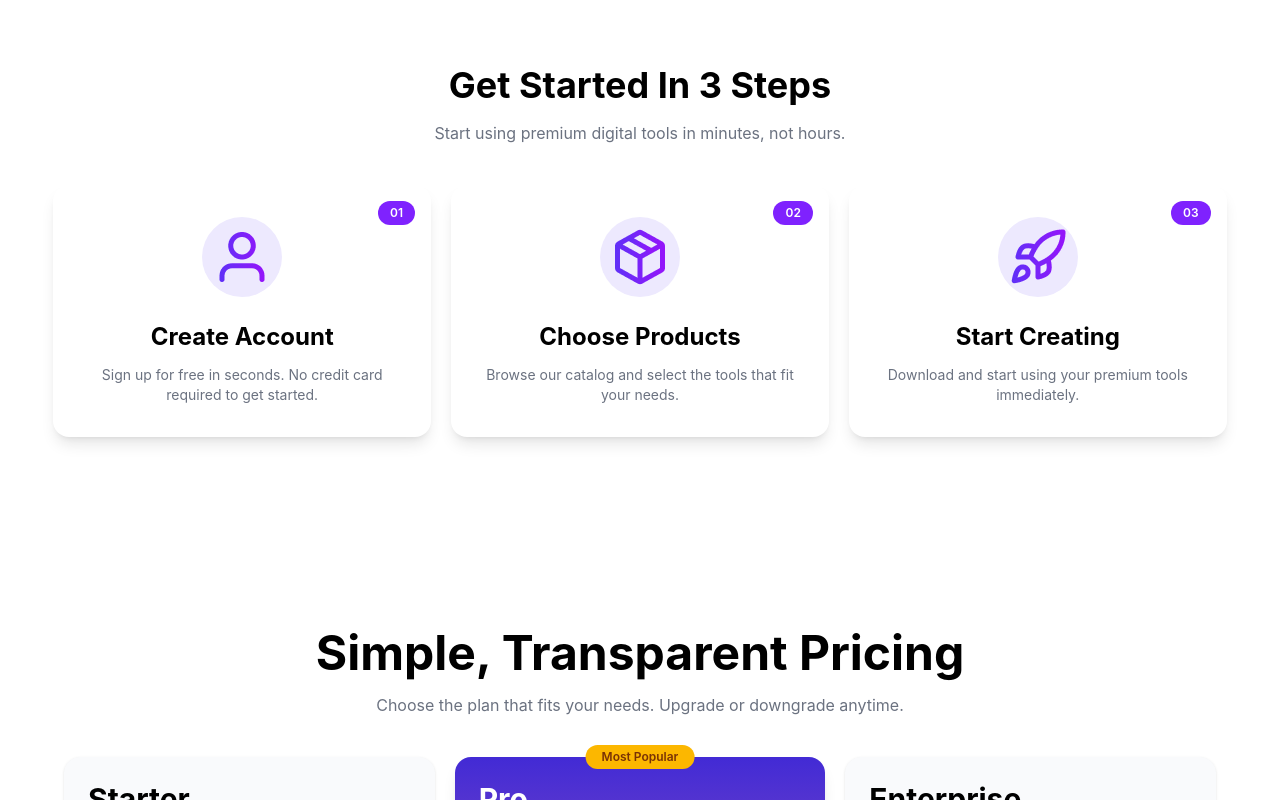
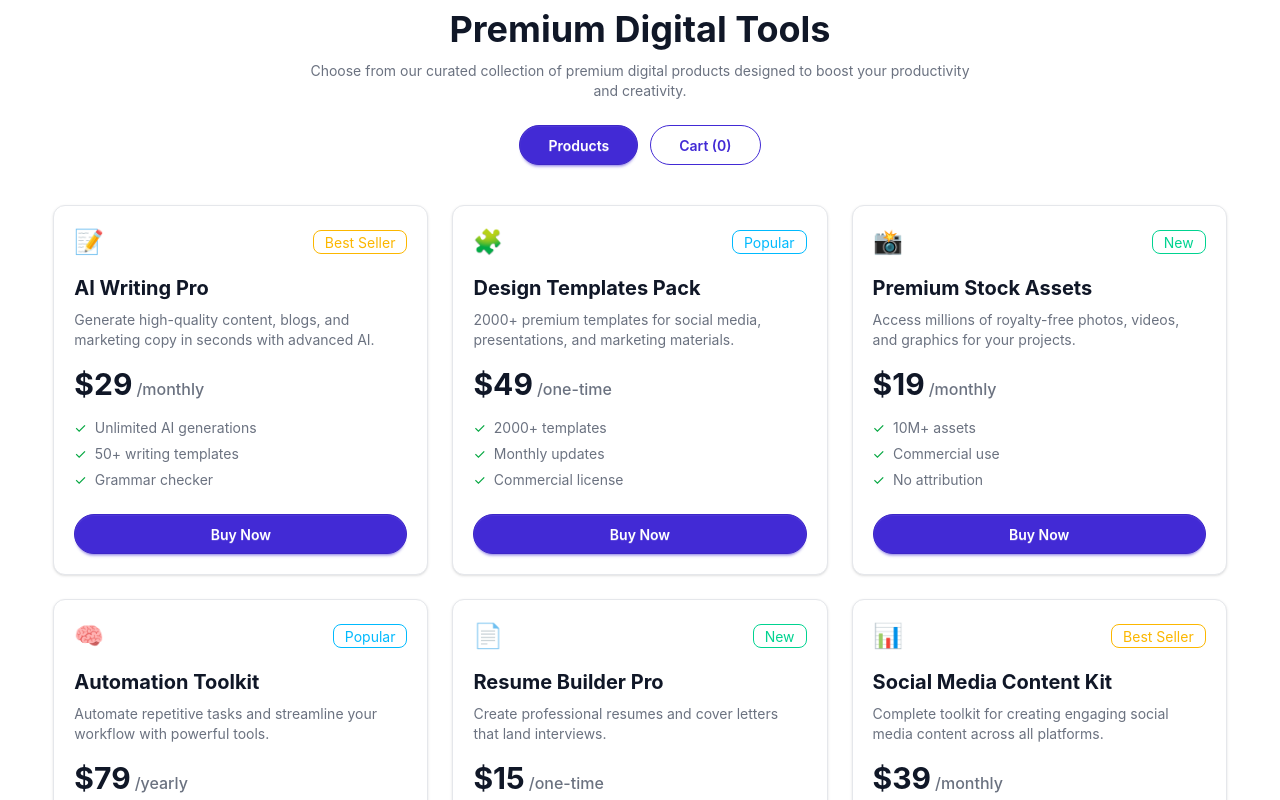
Before and after one commit to Md-Rakib-Hasan-Rabbi/digitools-platform, a React (Vite) app: page / in a window 1280 px wide. Shown: the part 860-1660 px from the top of the page. Built offline with nearby package versions, Linux system fonts and the light colour scheme.

Commit message:
Main section done

```diff
--- /dev/null
+++ b/public/data.json
@@ -0,0 +1,68 @@
+[
+	{
+		"id": 1,
+		"name": "AI Writing Pro",
+		"description": "Generate high-quality content, blogs, and marketing copy in seconds with advanced AI.",
+		"price": 29,
+		"period": "monthly",
+		"tag": "best seller",
+		"tagType": "Best Seller",
+		"features": ["Unlimited AI generations", "50+ writing templates", "Grammar checker"],
+		"icon": "📝"
+	},
+	{
+		"id": 2,
+		"name": "Design Templates Pack",
+		"description": "2000+ premium templates for social media, presentations, and marketing materials.",
+		"price": 49,
+		"period": "one-time",
+		"tag": "popular",
+		"tagType": "Popular",
+		"features": ["2000+ templates", "Monthly updates", "Commercial license"],
+		"icon": "🧩"
+	},
+	{
+		"id": 3,
+		"name": "Premium Stock Assets",
+		"description": "Access millions of royalty-free photos, videos, and graphics for your projects.",
+		"price": 19,
+		"period": "monthly",
+		"tag": "new",
+		"tagType": "New",
+		"features": ["10M+ assets", "Commercial use", "No attribution"],
+		"icon": "📸"
+	},
+	{
+		"id": 4,
+		"name": "Automation Toolkit",
+		"description": "Automate repetitive tasks and streamline your workflow with powerful tools.",
+		"price": 79,
+		"period": "yearly",
+		"tag": "popular",
+		"tagType": "Popular",
+		"features": ["50+ automations", "API access", "Custom workflows"],
+		"icon": "🧠"
+	},
+	{
+		"id": 5,
+		"name": "Resume Builder Pro",
+		"description": "Create professional resumes and cover letters that land interviews.",
+		"price": 15,
+		"period": "one-time",
+		"tag": "new",
+		"tagType": "New",
+		"features": ["100+ templates", "ATS optimization", "Export to PDF"],
+		"icon": "📄"
+	},
+	{
+		"id": 6,
+		"name": "Social Media Content Kit",
+		"description": "Complete toolkit for creating engaging social media content across all platforms.",
+		"price": 39,
+		"period": "monthly",
+		"tag": "best seller",
+		"tagType": "Best Seller",
+		"features": ["5000+ assets", "Scheduler included", "Analytics dashboard"],
+		"icon": "📊"
+	}
+]
--- a/src/App.jsx
+++ b/src/App.jsx
@@ -1,21 +1,40 @@
 import './App.css'
-import Apps from './components/navbar/apps-section/apps'
-import Started from './components/navbar/steps-section/Steps'
-import Hero from './components/navbar/hero-section/Hero'
+import { useState } from 'react'
+import Stats from './components/stats-section/Stats'
+import Started from './components/steps-section/Steps'
+import Hero from './components/hero-section/Hero'
 import Navbar from './components/navbar/Navbar'
-import Tools from './components/navbar/premium-digital-tools/Tools'
-import Pricing from './components/navbar/pricing-section/Pricing'
-import Footer from './components/navbar/footer-section/Footer'
+import Main from './components/main-section/Main'
+import Pricing from './components/pricing-section/Pricing'
+import Footer from './components/footer-section/Footer'
 
 function App() {
+  const [cartItems, setCartItems] = useState([])
+
+  const handleAddToCart = (product) => {
+    setCartItems((prev) => [...prev, product])
+  }
+
+  const handleRemoveFromCart = (id) => {
+    setCartItems((prev) => prev.filter((item) => item.id !== id))
+  }
+
+  const handleClearCart = () => {
+    setCartItems([])
+  }
 
 
   return (
     <>
-      <Navbar />
+      <Navbar cartCount={cartItems.length} />
       <Hero />
-      <Apps />
-      <Tools />
+      <Stats />
+      <Main
+        cartItems={cartItems}
+        onAddToCart={handleAddToCart}
+        onRemoveFromCart={handleRemoveFromCart}
+        onClearCart={handleClearCart}
+      />
       <Started />
       <Pricing  />
       <Footer />
--- a/src/components/navbar/footer-section/Footer.jsx
+++ b/src/components/footer-section/Footer.jsx
@@ -1,7 +1,7 @@
 import React from 'react';
-import instagram from '../../../assets/instagram.png';
-import facebook from '../../../assets/facebook.png';
-import twitter from '../../../assets/twitter.png';
+import instagram from '../../assets/Instagram.png';
+import facebook from '../../assets/Facebook.png';
+import twitter from '../../assets/Twitter.png';
 
 const Footer = () => {
     return (
--- a/src/components/navbar/hero-section/Hero.jsx
+++ b/src/components/hero-section/Hero.jsx
@@ -1,5 +1,5 @@
 import React from 'react';
-import banner from '../../../assets/banner.png';
+import banner from '../../assets/banner.png';
 const Hero = () => {
     return (
         <section className="bg-white">
--- /dev/null
+++ b/src/components/main-section/Main.jsx
@@ -0,0 +1,131 @@
+import React, { useEffect, useState } from 'react';
+
+const tagStyles = {
+    popular: 'badge badge-info badge-outline',
+    new: 'badge badge-success badge-outline',
+    'best seller': 'badge badge-warning badge-outline',
+};
+
+const Main = ({ cartItems, onAddToCart, onRemoveFromCart, onClearCart }) => {
+    const [activeSection, setActiveSection] = useState('products');
+    const [products, setProducts] = useState([]);
+
+    useEffect(() => {
+        const loadProducts = async () => {
+            const response = await fetch('/data.json');
+            const data = await response.json();
+            setProducts(data);
+        };
+
+        loadProducts();
+    }, []);
+
+    return (
+        <section className="bg-white py-16">
+            <div className="mx-auto w-11/12">
+                <div className="text-center">
+                    <h2 className="text-4xl font-bold text-[#101727]">Premium Digital Tools</h2>
+                    <p className="mx-auto mt-3 max-w-2xl text-sm text-[#6B7280]">
+                        Choose from our curated collection of premium digital products designed to boost your productivity and creativity.
+                    </p>
+
+                    <div className="mt-6 flex items-center justify-center gap-3">
+                        <button
+                            type="button"
+                            onClick={() => setActiveSection('products')}
+                            className={`btn rounded-full px-7 ${
+                                activeSection === 'products' ? 'btn-primary text-white' : 'btn-outline btn-primary'
+                            }`}
+                        >
+                            Products
+                        </button>
+                        <button
+                            type="button"
+                            onClick={() => setActiveSection('cart')}
+                            className={`btn rounded-full px-7 ${
+                                activeSection === 'cart' ? 'btn-primary text-white' : 'btn-outline btn-primary'
+                            }`}
+                        >
+                            Cart ({cartItems.length})
+                        </button>
+                    </div>
+                </div>
+
+                {activeSection === 'products' ? (
+                    <div className="mt-10 grid grid-cols-1 gap-6 md:grid-cols-2 lg:grid-cols-3">
+                        {products.map((product) => (
+                            <article key={product.id} className="rounded-xl border border-gray-200 bg-white p-5 shadow-sm">
+                                <div className="mb-4 flex items-center justify-between">
+                                    <span className="text-2xl" aria-hidden="true">{product.icon}</span>
+                                    <span className={tagStyles[product.tag]}>{product.tagType}</span>
+                                </div>
+
+                                <h3 className="text-xl font-bold text-[#101727]">{product.name}</h3>
+                                <p className="mt-2 text-sm text-[#6B7280]">{product.description}</p>
+
+                                <p className="mt-4 text-3xl font-bold text-[#101727]">
+                                    ${product.price}
+                                    <span className="ml-1 text-base font-medium text-[#6B7280]">/{product.period}</span>
+                                </p>
+
+                                <ul className="mt-4 space-y-1.5 text-sm text-[#6B7280]">
+                                    {product.features.map((feature) => (
+                                        <li key={feature} className="flex items-center gap-2">
+                                            <span className="text-green-600">✓</span>
+                                            <span>{feature}</span>
+                                        </li>
+                                    ))}
+                                </ul>
+
+                                <button
+                                    type="button"
+                                    className="btn btn-primary mt-6 w-full rounded-full text-white"
+                                    onClick={() => onAddToCart(product)}
+                                >
+                                    Buy Now
+                                </button>
+                            </article>
+                        ))}
+                    </div>
+                ) : (
+                    <div className="mx-auto mt-10 max-w-2xl space-y-4">
+                        {cartItems.length === 0 ? (
+                            <div className="rounded-xl border border-dashed border-gray-300 p-10 text-center text-[#6B7280]">
+                                Your cart is empty.
+                            </div>
+                        ) : (
+                            <>
+                                <div className="space-y-3">
+                                    {cartItems.map((item) => (
+                                        <article key={item.id} className="flex items-center justify-between rounded-xl border border-gray-200 p-4">
+                                            <div className="flex items-center gap-3">
+                                                <span className="text-xl" aria-hidden="true">{item.icon}</span>
+                                                <div>
+                                                    <h4 className="font-semibold text-[#101727]">{item.name}</h4>
+                                                    <p className="text-sm text-[#6B7280]">${item.price}/{item.period}</p>
+                                                </div>
+                                            </div>
+                                            <button
+                                                type="button"
+                                                onClick={() => onRemoveFromCart(item.id)}
+                                                className="btn btn-sm btn-outline btn-error"
+                                            >
+                                                Remove
+                                            </button>
+                                        </article>
+                                    ))}
+                                </div>
+
+                                <button type="button" onClick={onClearCart} className="btn btn-primary w-full rounded-full text-white">
+                                    Proceed to Checkout
+                                </button>
+                            </>
+                        )}
+                    </div>
+                )}
+            </div>
+        </section>
+    );
+};
+
+export default Main;
--- a/src/components/navbar/premium-digital-tools/Tools.jsx
+++ /dev/null
@@ -1,11 +0,0 @@
-import React from 'react';
-
-const Tools = () => {
-    return (
-        <div>
-            <h1>Hello</h1>
-        </div>
-    );
-};
-
-export default Tools;
--- a/src/components/navbar/pricing-section/Pricing.jsx
+++ b/src/components/pricing-section/Pricing.jsx
@@ -1,5 +1,5 @@
 import React from 'react';
-import right from '../../../assets/green_right.png';
+import right from '../../assets/green_right.png';
 
 const Pricing = () => {
     return (
--- a/src/components/navbar/steps-section/Steps.jsx
+++ b/src/components/steps-section/Steps.jsx
@@ -1,7 +1,7 @@
 import React from 'react';
-import user from '../../../assets/user.png';
-import product from '../../../assets/package.png';
-import rocket from '../../../assets/rocket.png';
+import user from '../../assets/user.png';
+import product from '../../assets/package.png';
+import rocket from '../../assets/rocket.png';
 
 const Steps = () => {
     return (
```
Also changed, not shown: src/components/navbar/Navbar.jsx (+8 -2 lines), src/components/stats-section/Stats.jsx (renamed from src/components/navbar/apps-section/Apps.jsx, +4 -4 lines).
